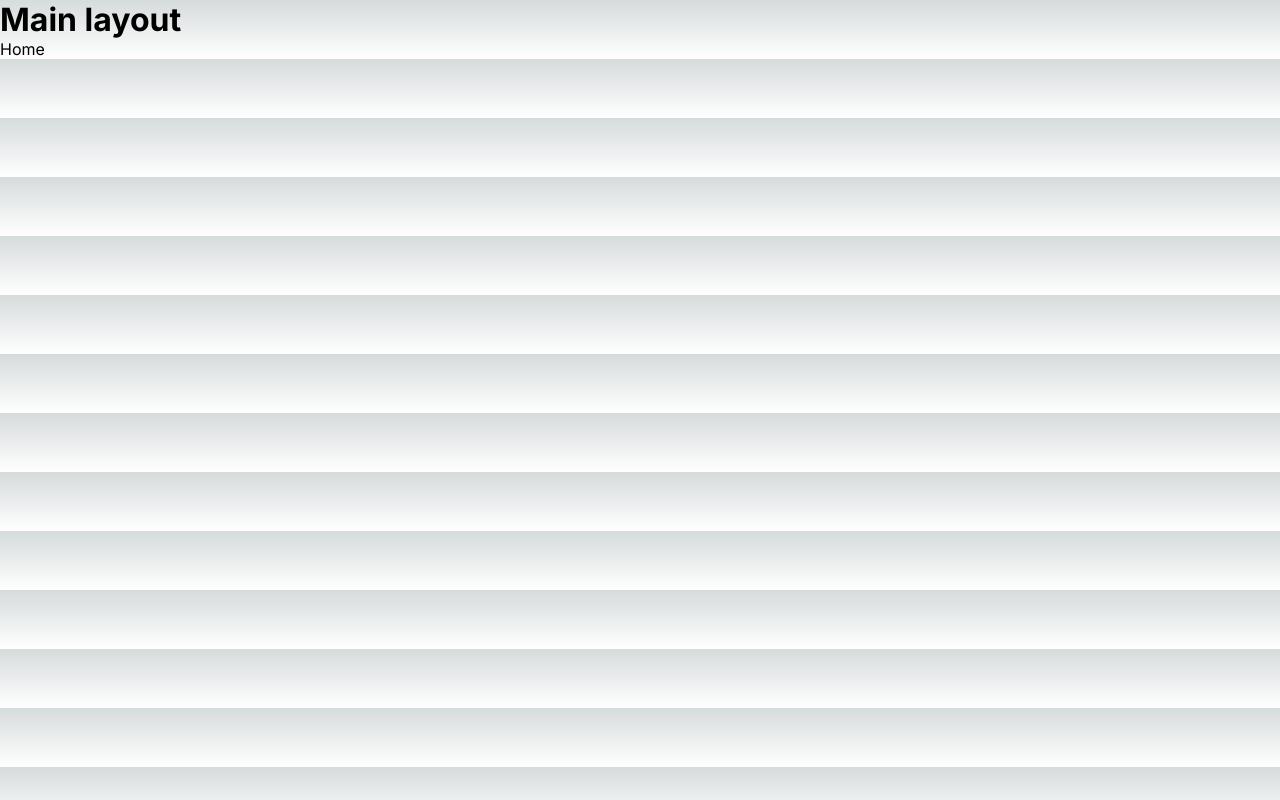
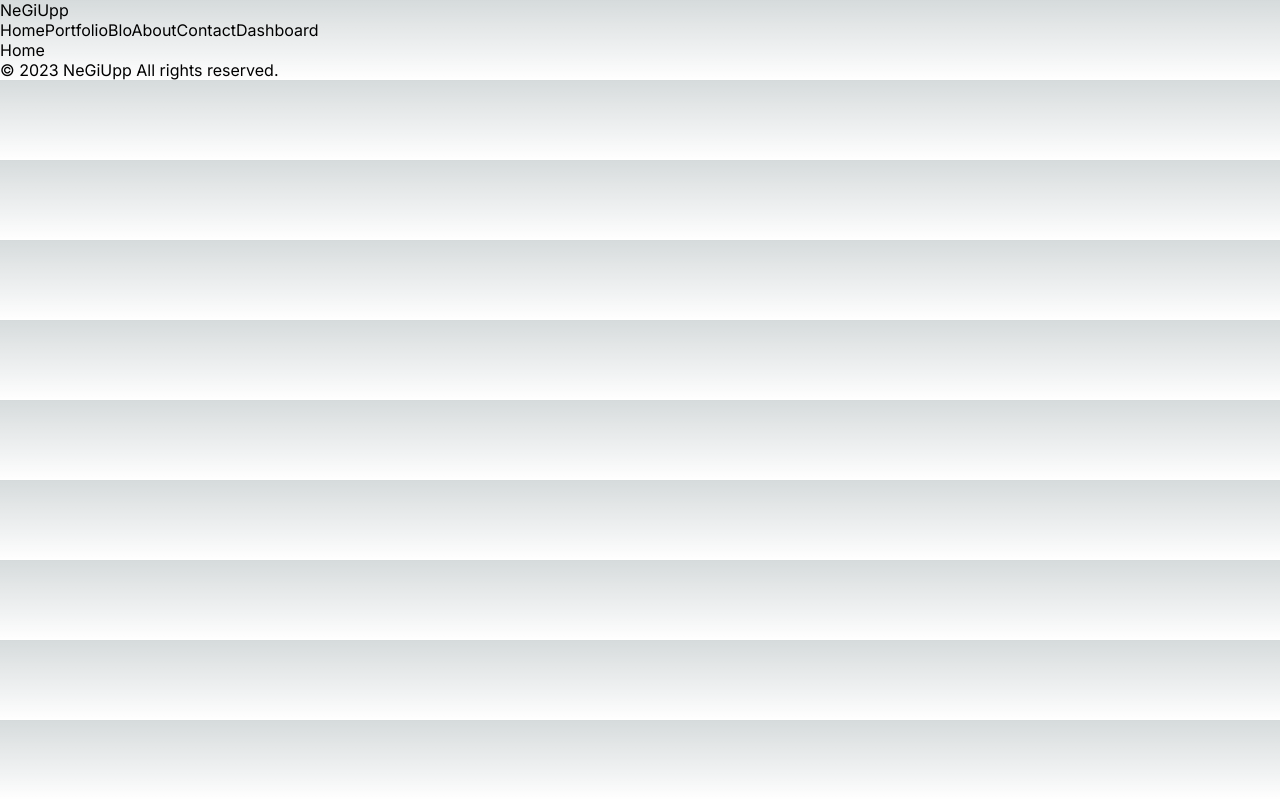
Before and after one commit to juansesu3/my-page, a Next.js app: page / in a window 1280 px wide. Built offline with nearby package versions, Linux system fonts and the light colour scheme.

Commit message:
Still working on the app  arquitecture

```diff
--- a/src/app/layout.js
+++ b/src/app/layout.js
@@ -1,5 +1,7 @@
+import NavBar from '@/components/navbar/NavBar'
 import './globals.css'
 import { Inter } from 'next/font/google'
+import Footer from '@/components/footer/Footer'
 
 const inter = Inter({ subsets: ['latin'] })
 
@@ -12,8 +14,9 @@ export default function RootLayout({ children }) {
   return (
     <html lang="en">
       <body className={inter.className}>
-        <h1>Main layout</h1>
+        <NavBar/>
         {children}
+        <Footer/>
        </body>
 
     </html>
--- /dev/null
+++ b/src/components/footer/Footer.jsx
@@ -0,0 +1,13 @@
+import React from 'react'
+
+const Footer = () => {
+  return (
+    <div>
+      <div>© 2023 NeGiUpp All rights reserved.</div>
+      <div></div>
+
+    </div>
+  )
+}
+
+export default Footer
--- /dev/null
+++ b/src/components/navbar/NavBar.jsx
@@ -0,0 +1,50 @@
+import Link from "next/link";
+import React from "react";
+
+const links = [
+  {
+    slug: 1,
+    title: "Home",
+    url: "/",
+  },
+  {
+    slug: 2,
+    title: "Portfolio",
+    url: "/portfolio",
+  },
+  {
+    slug: 3,
+    title: "Blo",
+    url: "/blog",
+  },
+  {
+    slug: 4,
+    title: "About",
+    url: "/about",
+  },
+  {
+    slug: 5,
+    title: "Contact",
+    url: "/contact",
+  },
+  {
+    slug: 6,
+    title: "Dashboard",
+    url: "/dashboard",
+  },
+];
+
+const NavBar = () => {
+  return (
+    <div>
+      <Link href={"/"}>NeGiUpp</Link>
+      <div>
+        {links.map((link) => (
+          <Link key={link.slug} href={`${link.url}`} >{link.title}</Link>
+        ))}
+      </div>
+    </div>
+  );
+};
+
+export default NavBar;
```
Also changed, not shown: src/app/about/layout.jsx (deleted, +0 -12 lines), src/app/blog/layout.jsx (deleted, +0 -12 lines).
